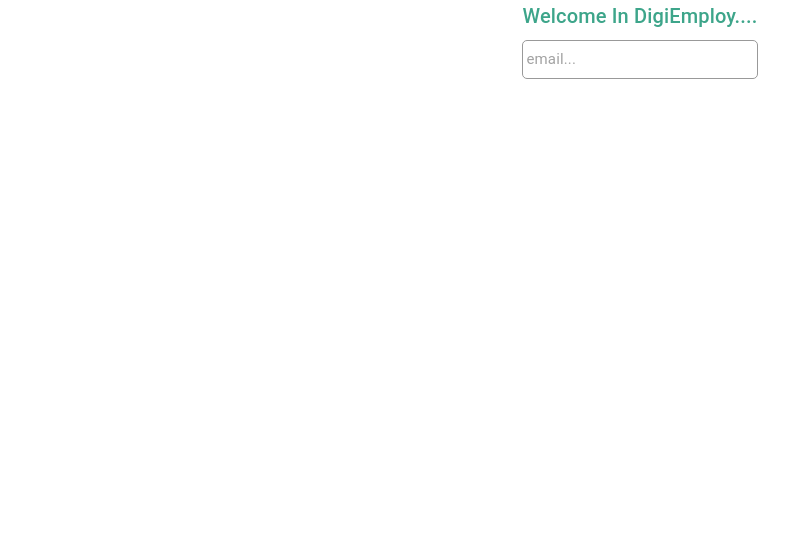
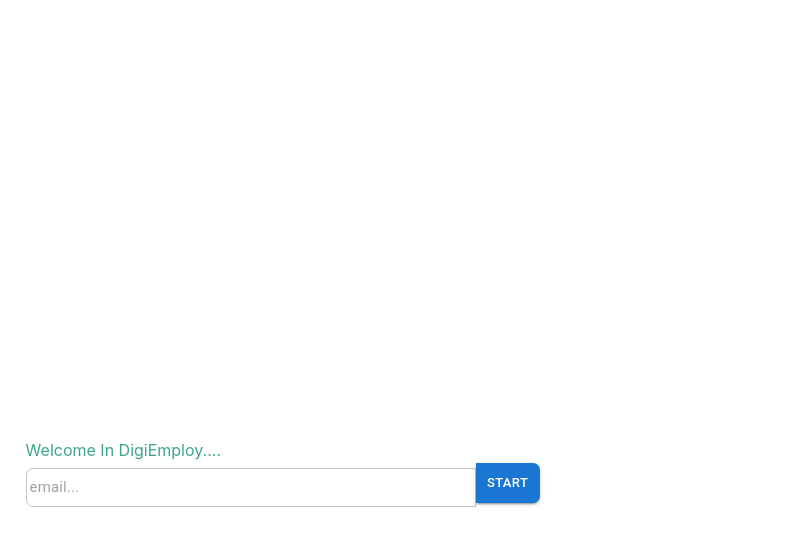
Before and after one commit to fares-primida/DigiEmploy, a React (Create React App) app: page / in a window 1280 px wide. Shown: the top 546 px of the page, without its empty margins (0-795 px from the left). Built offline with nearby package versions, Linux system fonts and the light colour scheme.

Commit message:
create piece of input and button

```diff
--- a/src/App.js
+++ b/src/App.js
@@ -1,14 +1,22 @@
-import React from 'react'
-import {Routes , Route} from 'react-router-dom'
-import JoinPage from './components/Join/JoinPage'
+import React from "react";
+import styled from "styled-components";
+import { Routes, Route } from "react-router-dom";
+import JoinPage from "./components/Join/JoinPage";
+
+
 
 function App() {
+  const App = styled.div`
+  position: relative;
+  width: 100%;
+  height: 100vh;
+`;
   return (
-    <div className='App'>
+    <App>
       <Routes>
-        <Route path='/' element={<JoinPage />}/>
+        <Route path="/" element={<JoinPage />} />
       </Routes>
-    </div>
+    </App>
   );
 }
 
--- a/src/components/Join/JoinPage.jsx
+++ b/src/components/Join/JoinPage.jsx
@@ -1,37 +1,44 @@
     import React from "react";
-    import { Box, Typography, useTheme } from "@mui/material";
+    import { Box, Typography, useTheme  , Button} from "@mui/material";
     import InputBase from "@mui/material/InputBase";
     import { Token } from "../../Theme.js";
+    import {Container} from './JoinPageElements'
 
     const JoinPage = () => {
     const theme = useTheme();
     const colors = Token(theme.palette.mode);
     return (
-    <Box
+        <Container>
+        {/* SIGN IN FORM */}
+        <Box
         display="flex"
-        alignItmes="center"
-        justifyContent="center"
-        flexWrap="wrap"
-    >
-        {/* SIGN IN FORM */}
-        <Box display="flex" flexDirection="column">
-        <Typography variant="h6" color={colors.greenAccent[400]}>
+        flexDirection="column"
+        position='absolute'
+        left='2%'
+        top='55%'
+        transform='translate(-50% , -50%)'
+        >
+        <Typography variant="span" color={colors.greenAccent[400]}>
             Welcome In DigiEmploy....
         </Typography>
-        <InputBase
+        <Box display='flex' alignItems='center' justifyContent='center' >
+            <InputBase
             sx={{
             mt: 1,
             p: "3px",
-            borderRadius: "5px",
-            border: "1px solid #999",
+            borderRadius: "7px 0 0 7px",
+            border: `.5px solid ${colors.grey[800]}`,
             fontSize: "15px",
+            width: '450px'
             }}
             placeholder="email..."
         />
+        <Button variant='contained' sx={{height: '40px' , borderRadius: '0 7px 7px 0'}} size='small'>Start</Button>
+        </Box>
         </Box>
         {/* IMAGE */}
         <Box></Box>
-    </Box>
+        </Container>
     );
     };
 
--- a/src/components/Join/JoinPageElements.jsx
+++ b/src/components/Join/JoinPageElements.jsx
@@ -0,0 +1,7 @@
+import styled from 'styled-components'
+
+export const Container = styled.div`
+    width: 100%;
+    height: 100%
+
+`
--- a/src/index.css
+++ b/src/index.css
@@ -5,9 +5,16 @@
     sans-serif;
   -webkit-font-smoothing: antialiased;
   -moz-osx-font-smoothing: grayscale;
+  height: 100vh;
 }
 
 code {
   font-family: source-code-pro, Menlo, Monaco, Consolas, 'Courier New',
     monospace;
 }
+
+.app {
+  position: relative;
+  width: 100%;
+  height: 100vh;
+}
```
